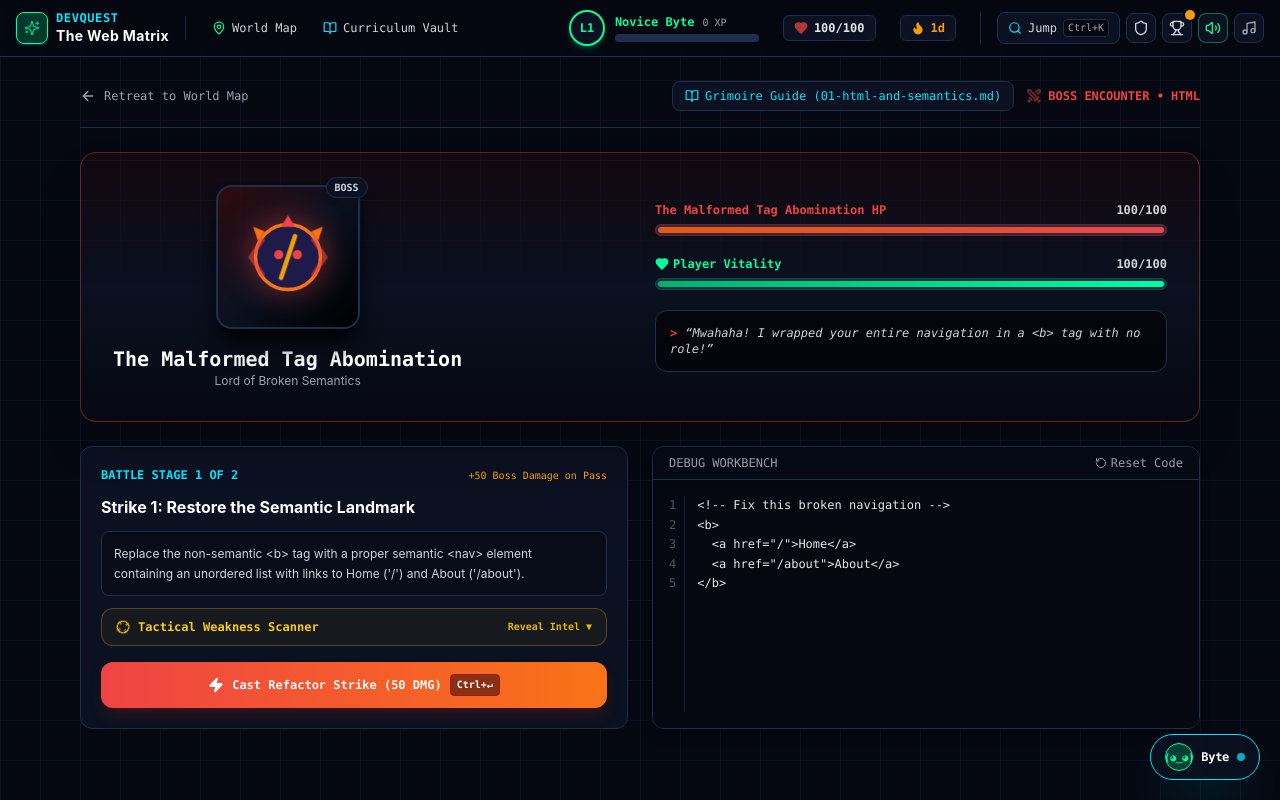
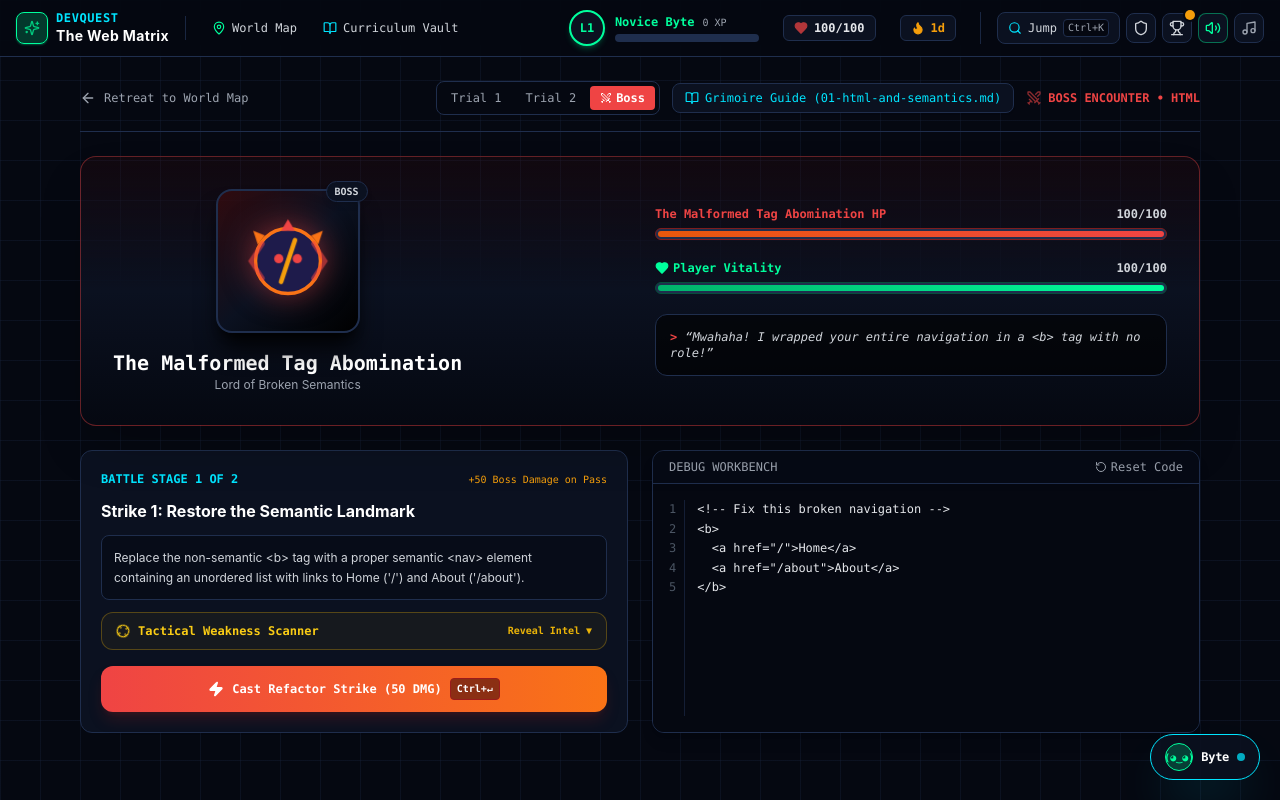
Before and after one commit to IamUnKnOwN25/fullstack-learning-guide, a Next.js app: page /boss/html in a window 1280 px wide. Built offline with nearby package versions, Linux system fonts and the light colour scheme.

Commit message:
feat(boss): add boss rematch, next-realm progression button, trial switcher, and live patch verification

```diff
--- a/src/components/BossBattleArena.tsx
+++ b/src/components/BossBattleArena.tsx
@@ -19,8 +19,10 @@ import {
   Shield,
   Crosshair,
   Sparkles,
+  ArrowRight,
 } from "lucide-react";
 import { REALMS } from "@/data/realms";
+import { QUESTS } from "@/data/quests";
 import { BOSSES, Boss } from "@/data/bosses";
 import { BossMonsterSprite } from "./BossMonsterSprite";
 
@@ -37,8 +39,14 @@ interface FloatingDamage {
 
 export function BossBattleArena({ boss: initialBoss, realmId }: Props) {
   const boss = initialBoss || BOSSES[realmId];
-  const { hp, maxHp, takeDamage, defeatBoss, completedBosses, unlockedSkills } = useGameStore();
+  const { hp, maxHp, takeDamage, defeatBoss, completedBosses, completedQuests, unlockedSkills } =
+    useGameStore();
   const realm = REALMS.find((r) => r.id === realmId);
+  const realmIndex = REALMS.findIndex((r) => r.id === realmId);
+  const nextRealm =
+    realmIndex !== -1 && realmIndex + 1 < REALMS.length ? REALMS[realmIndex + 1] : undefined;
+  const nextRealmFirstQuest = nextRealm ? QUESTS[nextRealm.id]?.[0] : undefined;
+  const realmQuests = QUESTS[realmId] || [];
 
   const [currentPhaseIndex, setCurrentPhaseIndex] = useState(0);
   const [bossHp, setBossHp] = useState(boss?.maxHp || 100);
@@ -174,7 +182,33 @@ export function BossBattleArena({ boss: initialBoss, realmId }: Props) {
           Retreat to World Map
         </Link>
 
-        <div className="flex items-center gap-3">
+        <div className="flex flex-wrap items-center gap-2 sm:gap-3">
+          {/* Realm Trial & Boss Quick Switcher */}
+          <div className="hidden md:flex items-center gap-1 bg-matrix-dark p-1 rounded-lg border border-matrix-border font-mono text-xs">
+            {realmQuests.map((rq) => {
+              const solved = completedQuests.includes(rq.id);
+              return (
+                <Link
+                  key={rq.id}
+                  href={`/quest/${realmId}/${rq.id}`}
+                  onClick={() => soundEngine.playSfx("click")}
+                  className={`px-2.5 py-1 rounded flex items-center gap-1 transition-all ${
+                    solved
+                      ? "text-matrix-accent hover:bg-matrix-card"
+                      : "text-gray-400 hover:text-white"
+                  }`}
+                >
+                  <span>Trial {rq.order}</span>
+                  {solved && <CheckCircle2 className="w-3 h-3" />}
+                </Link>
+              );
+            })}
+            <span className="px-2.5 py-1 rounded flex items-center gap-1 bg-matrix-neonRed text-white font-bold">
+              <Swords className="w-3 h-3" />
+              <span>Boss</span>
+            </span>
+          </div>
+
           {realm && (
             <Link
               href={`/curriculum?file=${realm.fileRef}`}
@@ -314,13 +348,45 @@ export function BossBattleArena({ boss: initialBoss, realmId }: Props) {
             </span>{" "}
             badge!
           </p>
+          <div className="flex flex-wrap items-center justify-center gap-3">
+            <button
+              type="button"
+              onClick={() => {
+                soundEngine.playSfx("click");
+                useGameStore.getState().resetHealth();
+                setBossHp(boss.maxHp);
+                setCurrentPhaseIndex(0);
+                setCode(boss.phases[0].initialCode);
+                setBattleWon(false);
+                setBattleLost(false);
+                setShieldUsed(false);
+                setCombatLog([]);
+              }}
+              className="inline-flex items-center gap-2 px-4 py-2.5 rounded-xl bg-matrix-card hover:bg-matrix-cardHover border border-matrix-border text-gray-200 font-mono text-xs font-bold transition-all cursor-pointer"
+            >
+              <RotateCcw className="w-3.5 h-3.5" />
+              Rematch Boss
+            </button>
+
             <Link
               href="/"
-            className="inline-flex items-center gap-2 px-6 py-2.5 rounded-xl bg-matrix-accent text-matrix-dark font-mono text-xs font-bold shadow-lg shadow-matrix-accent/20 hover:scale-105 transition-all"
+              className="inline-flex items-center gap-2 px-5 py-2.5 rounded-xl bg-matrix-card hover:bg-matrix-cardHover border border-matrix-accent/50 text-matrix-accent font-mono text-xs font-bold transition-all"
               onClick={() => soundEngine.playSfx("click")}
             >
               Return to World Map
             </Link>
+
+            {nextRealm && nextRealmFirstQuest && (
+              <Link
+                href={`/quest/${nextRealm.id}/${nextRealmFirstQuest.id}`}
+                className="inline-flex items-center gap-2 px-6 py-2.5 rounded-xl bg-matrix-accent text-matrix-dark font-mono text-xs font-bold shadow-lg shadow-matrix-accent/20 hover:scale-105 transition-all"
+                onClick={() => soundEngine.playSfx("click")}
+              >
+                <span>Advance to {nextRealm.title}</span>
+                <ArrowRight className="w-3.5 h-3.5" />
+              </Link>
+            )}
+          </div>
         </div>
       )}
 
@@ -428,7 +494,15 @@ export function BossBattleArena({ boss: initialBoss, realmId }: Props) {
           {/* Code Editor */}
           <div className="bg-matrix-card border border-matrix-border rounded-xl flex flex-col overflow-hidden shadow-lg">
             <div className="px-4 py-2 border-b border-matrix-border bg-matrix-dark/70 flex items-center justify-between font-mono text-xs text-gray-400">
+              <div className="flex items-center gap-2">
                 <span>DEBUG WORKBENCH</span>
+                {phase.testCondition(code).passed && (
+                  <span className="px-2 py-0.5 rounded bg-matrix-accent/20 border border-matrix-accent/40 text-matrix-accent text-[10px] font-bold flex items-center gap-1">
+                    <CheckCircle2 className="w-3 h-3" />
+                    PATCH VERIFIED — READY TO STRIKE
+                  </span>
+                )}
+              </div>
               <button
                 onClick={() => setCode(phase.initialCode)}
                 className="hover:text-white flex items-center gap-1"
```
Also changed, not shown: 1 other file (tests, documents, lock files or other folders). Lines whose indentation alone changed are shown as unchanged.
